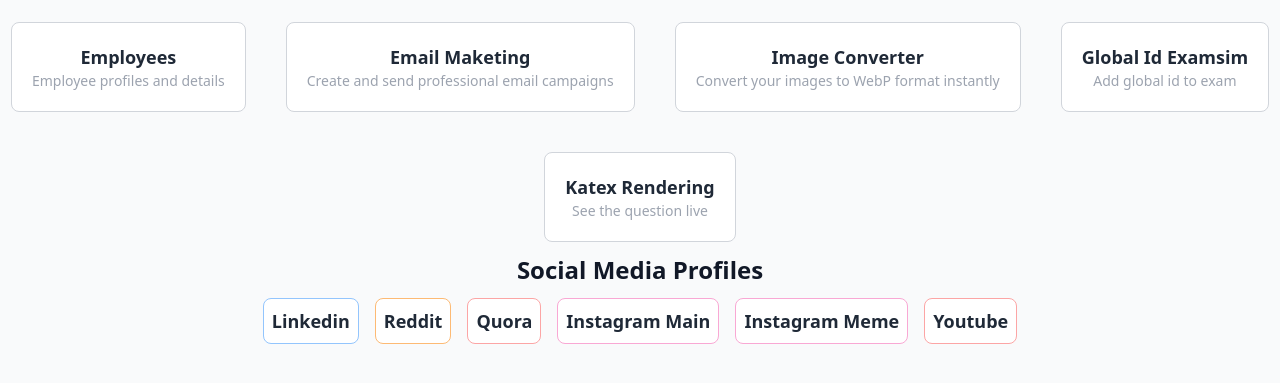
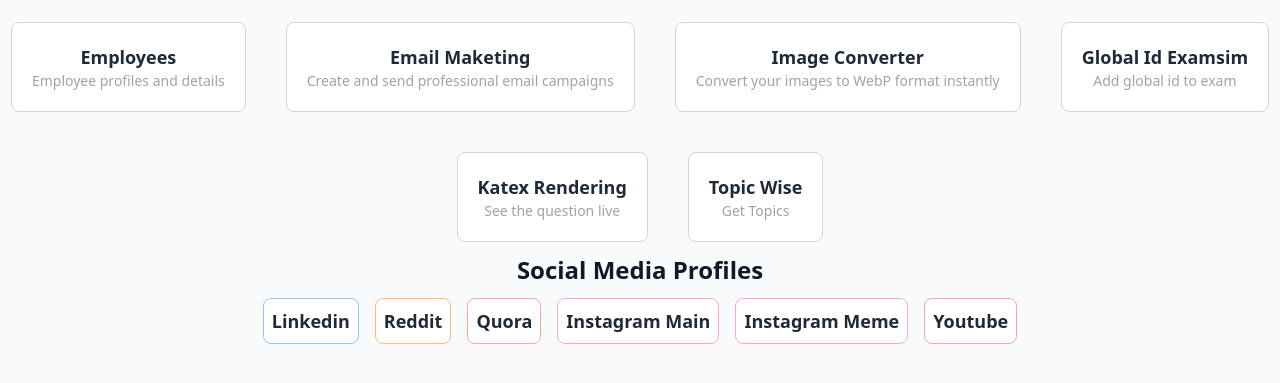
Before and after one commit to shareef365/portal-henceprove, a plain HTML site: page index.html in a window 1280 px wide. Shown: the part 277-660 px from the top of the page. Drawn offline with nearby package versions, Linux system fonts and the light colour scheme.

Commit message:
Update index.html

```diff
--- a/index.html
+++ b/index.html
@@ -36,6 +36,10 @@
       <span class=" text-lg font-semibold text-gray-800">Katex Rendering</span>
       <p class="text-sm font-regular text-gray-400">See the question live</p>
     </div>
+    <div onclick="location.href='https://topicwise.henceprove.in'" class="p-5 bg-white rounded-lg border border-gray-300 flex flex-col justify-center items-center cursor-pointer transition hover:shadow-md">
+      <span class=" text-lg font-semibold text-gray-800">Topic Wise</span>
+      <p class="text-sm font-regular text-gray-400">Get Topics</p>
+    </div>
 </div>
 <div class="my-3 flex justify-center items-center text-2xl font-bold text-gray-900">
     Social Media Profiles
```
